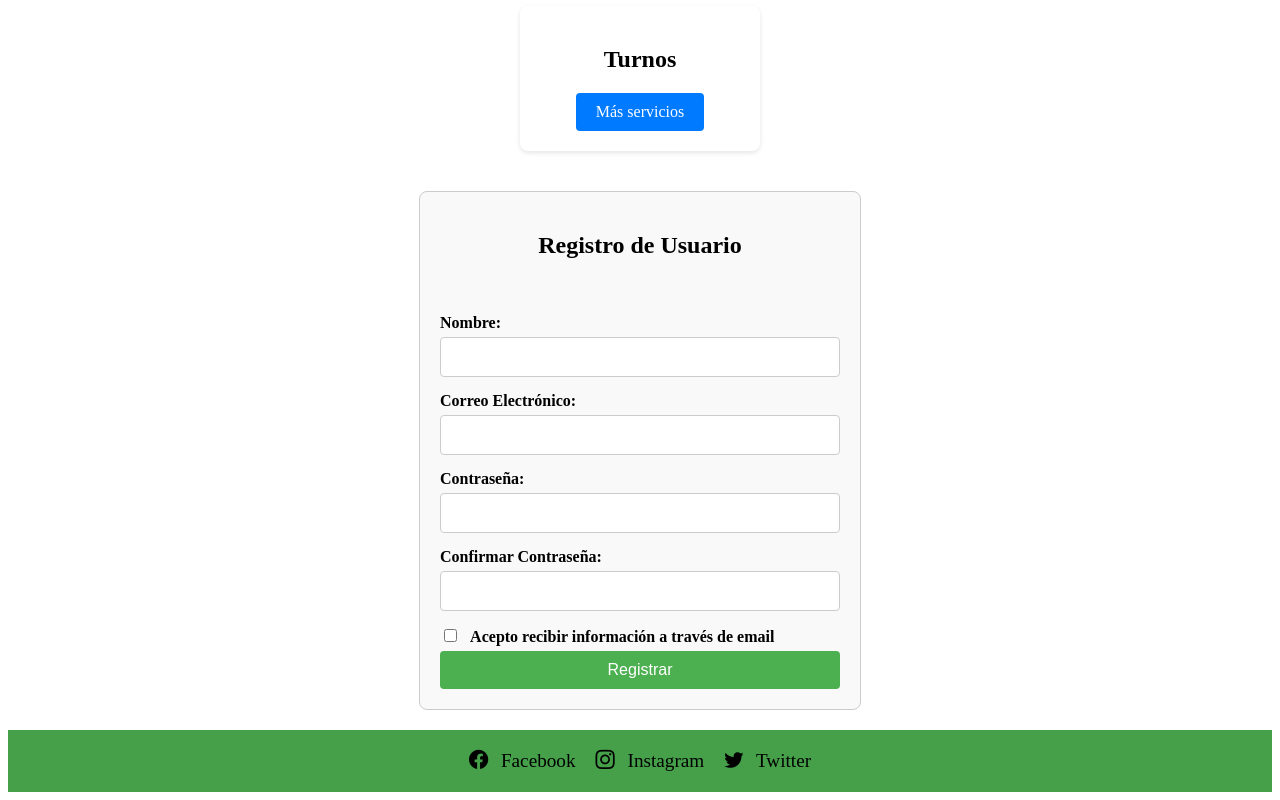
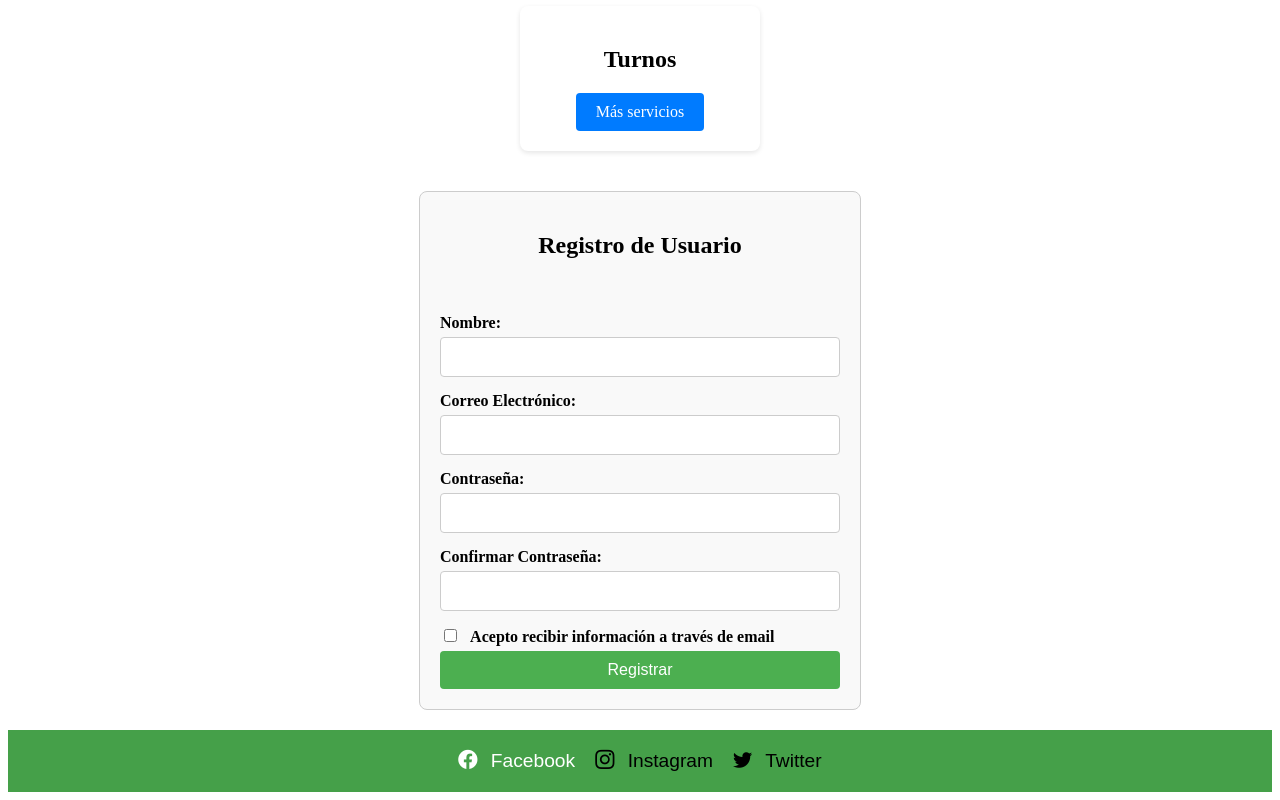
Before and after one commit to desarrolador/veterinaria-app, a website: page html/index.html in a window 1280 px wide. In both pictures the pointer is over the link "Facebook". Shown: the part 716-1516 px from the top of the page. Drawn offline with nearby package versions, Linux system fonts and the light colour scheme.

Commit message:
nueva actualizacion

```diff
--- a/styles.css
+++ b/styles.css
@@ -302,6 +302,7 @@ header h1 {
 
 
 .footer ul {
+  font-family: fantasy;
   background-color: #45a049;
   list-style-type: none;
   padding: 20px;
@@ -317,4 +318,10 @@ footer a {
 }
 footer i {
   margin-right: 8px;
+
 }
+
+.footer a:hover {
+    color:#fff;
+    cursor:pointer;
+}
```
